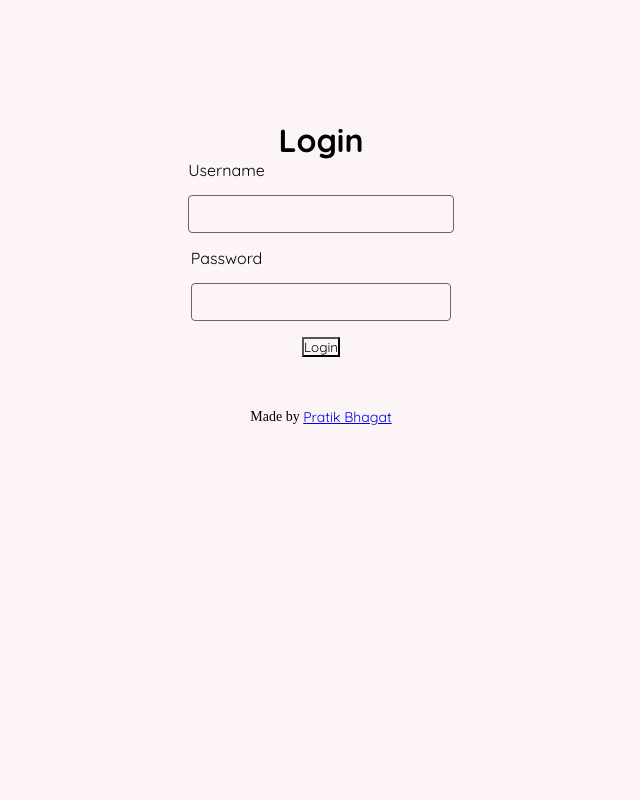
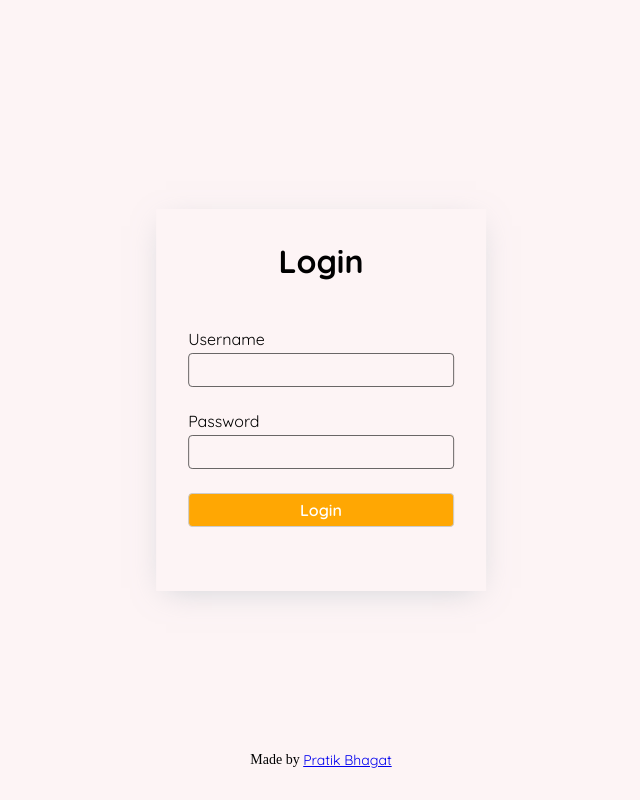
Before and after one commit to bhagatpratik07/restaurant-dashboard, a React (Vite) app: page /bookmark in a window 1280 px wide. Shown: the whole page, without its empty margins (319-959 px from the left). Built offline with nearby package versions, Linux system fonts and the light colour scheme.

Commit message:
ready for deployment

```diff
--- a/src/App.css
+++ b/src/App.css
@@ -12,3 +12,26 @@
   padding: 2rem;
   margin: 0;
 }
+
+.footer {
+  text-align: center;
+  bottom: 0;
+}
+
+.logout-btn {
+  margin-bottom: 2rem;
+  height: 2.5rem;
+  border: 1px solid #ccc;
+  border-radius: 4px;
+  font-size: 1rem;
+  font-weight: 600;
+  color: white;
+  width: 6rem;
+  box-sizing: border-box;
+  background-color: #ffa703;
+  cursor: pointer;
+}
+
+.logout-btn:hover {
+  background-color: #ee9b00;
+}
--- a/src/App.tsx
+++ b/src/App.tsx
@@ -31,13 +31,17 @@ function App() {
                 <Route path="/bookmark" element={<Bookmark />} />
               </Routes>
             </div>
-            <button onClick={handleLogout}>Logout</button>
+            <button className="logout-btn" onClick={handleLogout}>
+              Logout
+            </button>
           </div>
         </div>
       ) : (
         <>
           <LoginForm onLoginSuccess={handleLoginSuccess} />
-          <Footer />
+          <div className="footer">
+            <Footer />
+          </div>
         </>
       )}
     </>
--- a/src/components/Footer.tsx
+++ b/src/components/Footer.tsx
@@ -3,7 +3,7 @@ export default function Footer() {
     <div>
       <div
         style={{
-          // position: "fixed",
+          position: "fixed",
           bottom: 0,
           left: 0,
           right: 0,
--- a/src/components/LoginForm.tsx
+++ b/src/components/LoginForm.tsx
@@ -27,7 +27,7 @@ export const LoginForm = ({ onLoginSuccess }: LoginFormProps) => {
 
   return (
     <form onSubmit={handleSubmit}>
-      <div>
+      <div className="login-div">
         <h1>Login</h1>
         <label htmlFor="username">Username</label>
         <input
@@ -36,7 +36,7 @@ export const LoginForm = ({ onLoginSuccess }: LoginFormProps) => {
           value={username}
           onChange={(e) => setUsername(e.target.value)}
         />
-      </div>
+
         <div>
           <label htmlFor="password">Password</label>
           <input
@@ -46,9 +46,14 @@ export const LoginForm = ({ onLoginSuccess }: LoginFormProps) => {
             onChange={(e) => setPassword(e.target.value)}
           />
         </div>
-      {error && <div style={{ color: "red", fontWeight: "bold" }}>{error}</div>}
+        {error && (
+          <div style={{ color: "red", fontWeight: "bold" }}>{error}</div>
+        )}
         <div>
-        <button type="submit">Login</button>
+          <button type="submit" className="form-btn">
+            Login
+          </button>
+        </div>
       </div>
     </form>
   );
--- a/src/components/Map.tsx
+++ b/src/components/Map.tsx
@@ -27,6 +27,7 @@ const Map = ({ restaurantName, deleteRestaurnts, id }: Props) => {
           <h3>{restaurantName}</h3>
           <div className="map-container">
             <iframe
+              width="50%"
               className="map"
               src={mapUrl}
               style={{ border: 0 }}
--- a/src/styles/Map.css
+++ b/src/styles/Map.css
@@ -19,11 +19,23 @@
   color: white;
   background-color: #ffa703;
   border-color: #ffa703;
+  cursor: pointer;
+}
+
+.bk-btn:hover {
+  color: white;
+  background-color: #e49d1a;
 }
 
 .rm-btn {
   color: red;
   border-color: red;
+  cursor: pointer;
+}
+
+.rm-btn:hover {
+  background-color: red;
+  color: white;
 }
 
 .wrapper-btns {
--- a/src/styles/bookmark.css
+++ b/src/styles/bookmark.css
@@ -5,26 +5,14 @@
   justify-content: center;
 }
 
-.map {
-  padding: 0;
-  width: 300px;
-  height: 200px;
-  margin-bottom: 10px;
-  margin-top: 10px;
-  border-radius: 1rem;
-  background-color: #ffffff;
-  background-image: linear-gradient(315deg, #ffffff 0%, #ffe3af 74%);
-  box-shadow: 0 3px 7px 0 rgba(0, 0, 0, 0.13), 0 1px 2px 0 rgba(0, 0, 0, 0.11);
-}
-
-.removebtn {
+.wrapper .removebtn {
   text-align: center;
   color: red;
   border-color: red;
   font-size: 1rem;
-  width: 50%;
+  width: 300px;
   height: 2.5rem;
-  margin: 0 0.1rem;
+  margin: 0.8rem 0 2rem 0;
   border-radius: 1.125rem;
   border: 2px solid;
 }
--- a/src/styles/loginform.css
+++ b/src/styles/loginform.css
@@ -1,11 +1,15 @@
 form {
-  display: flex;
-  flex-direction: column;
-  align-items: center;
-  justify-content: center;
   margin: 0 auto;
-  max-width: 400px;
   padding: 20px;
+  position: absolute;
+  top: 50%;
+  left: 50%;
+  transform: translate(-50%, -50%);
+}
+
+.login-div {
+  padding: 2rem;
+  box-shadow: 0 7px 30px -10px rgba(150, 170, 180, 0.5);
 }
 
 form label {
@@ -16,13 +20,14 @@ h1 {
   display: flex;
   justify-content: center;
   align-items: center;
-  margin-top: 100px;
+  margin-bottom: 3rem;
 }
 
 form input {
-  margin-top: 15px;
-  margin-bottom: 15px;
-  padding: 8px;
+  padding: 0 0.5rem;
+  margin-top: 4px;
+  margin-bottom: 1.5rem;
+  height: 2.125rem;
   border: 1px solid #ccc;
   border-radius: 4px;
   font-size: 1rem;
@@ -31,8 +36,22 @@ form input {
   border-color: rgb(105, 102, 102);
 }
 
+.form-btn {
+  margin-bottom: 2rem;
+  height: 2.125rem;
+  border: 1px solid #ccc;
+  border-radius: 4px;
+  font-size: 1rem;
+  font-weight: 600;
+  color: white;
+  width: 100%;
+  box-sizing: border-box;
+  background-color: #ffa703;
+  cursor: pointer;
+}
+
 form button:hover {
-  background-color: #c34f26;
+  background-color: #ee9b00;
 }
 
 form div.error {
--- a/src/styles/search.css
+++ b/src/styles/search.css
@@ -29,6 +29,12 @@
   justify-content: center;
   align-items: center;
   border-radius: 0.83rem;
+  cursor: pointer;
+}
+
+.search-button:hover {
+  color: white;
+  background-color: #ffa703;
 }
 
 .search-section {
```
Lines whose indentation alone changed are shown as unchanged.
